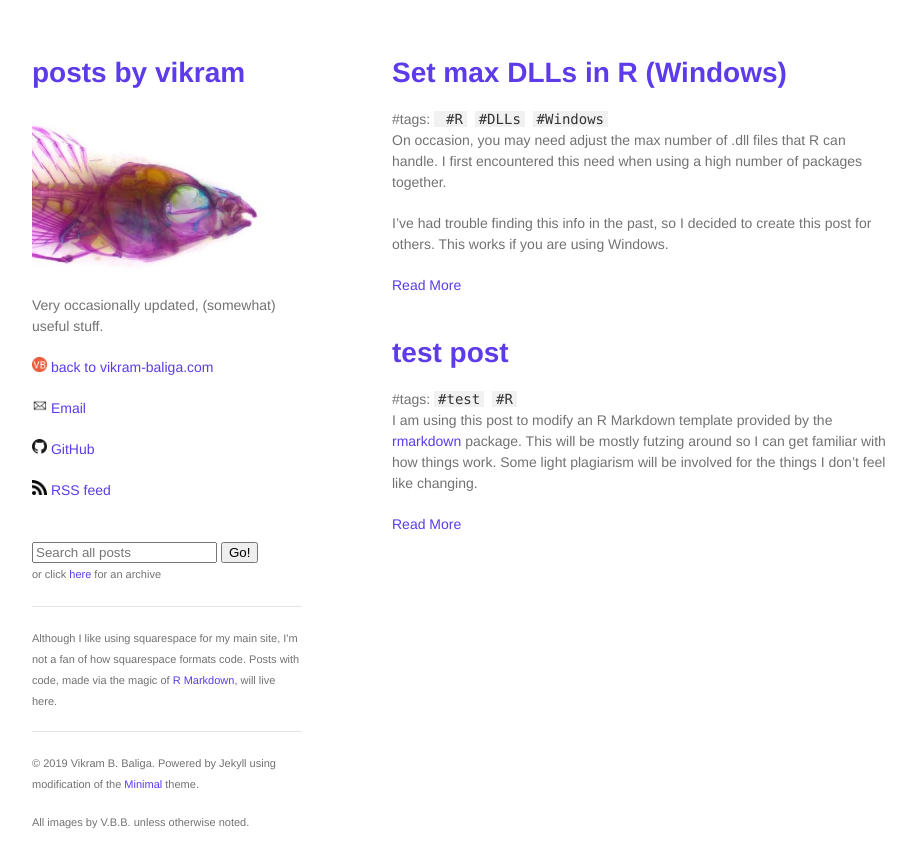
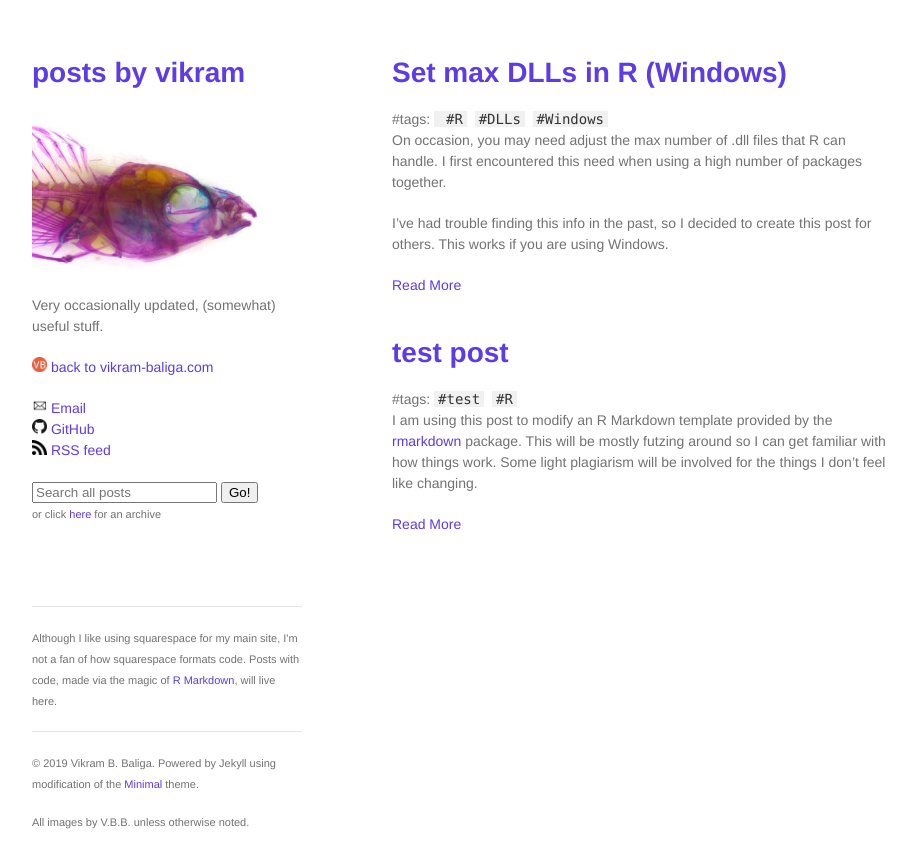
Before and after one commit to vbaliga/vbaliga.github.io, a Jekyll site: the page built from index.html, in a window 1280 px wide. Shown: the top 868 px of the page, without its empty margins (178-1094 px from the left). Built offline with Jekyll 4.4.1, drawn with Linux system fonts in a browser that asks for light colours; a script that is not in the unit is left out.

Commit message:
Update default.html

```diff
--- a/_layouts/default.html
+++ b/_layouts/default.html
@@ -24,11 +24,11 @@
 
         <p class="view"><a href="https://www.vikram-baliga.com/"><img src="/images/vb32.png" style="width:15px; height:15px" title="vikram-baliga.com" alt="vikram-baliga.com"></a><a href="https://www.vikram-baliga.com/"><nobr>&nbsp;back to vikram-baliga.com</a></p>
 
-        <p class="view"><a href="mailto:vbaliga@zoology.ubc.ca"><img src="/images/email20.png" style="width:15px; height:15px" title="mailto:vbaliga@zoology.ubc.ca" alt="mailto:vbaliga@zoology.ubc.ca"></a><a href="mailto:vbaliga@zoology.ubc.ca">&nbsp;Email</a></p>
+        <p class="view" style="margin: 0; padding-top:15;"><a href="mailto:vbaliga@zoology.ubc.ca"><img src="/images/email20.png" style="width:15px; height:15px" title="mailto:vbaliga@zoology.ubc.ca" alt="mailto:vbaliga@zoology.ubc.ca"></a><a href="mailto:vbaliga@zoology.ubc.ca">&nbsp;Email</a></p>
 
-        <p class="view"><a href="https://github.com/vbaliga"><img src="/images/GitHub-Mark-64px.png" style="width:15px; height:15px" title="github.com/vbaliga" alt="github.com/vbaliga"><a href="{{ site.github.owner_url }}">&nbsp;GitHub</a></p>
+        <p class="view" style="margin: 0; padding-top:15;"><a href="https://github.com/vbaliga"><img src="/images/GitHub-Mark-64px.png" style="width:15px; height:15px" title="github.com/vbaliga" alt="github.com/vbaliga"><a href="{{ site.github.owner_url }}">&nbsp;GitHub</a></p>
 
-        <p class="view"><a href="https://vbaliga.github.io/feed.xml"><img src="/images/appbar.rss.png" style="width:15px; height:15px" title="vbaliga.github.io/feed.xml" alt="vbaliga.github.io/feed.xml"></a><a href="https://vbaliga.github.io/feed.xml">&nbsp;RSS feed</a></p>
+        <p class="view" style="margin: 0; padding-top:15;"><a href="https://vbaliga.github.io/feed.xml"><img src="/images/appbar.rss.png" style="width:15px; height:15px" title="vbaliga.github.io/feed.xml" alt="vbaliga.github.io/feed.xml"></a><a href="https://vbaliga.github.io/feed.xml">&nbsp;RSS feed</a></p>
 
         <br>
 
```
